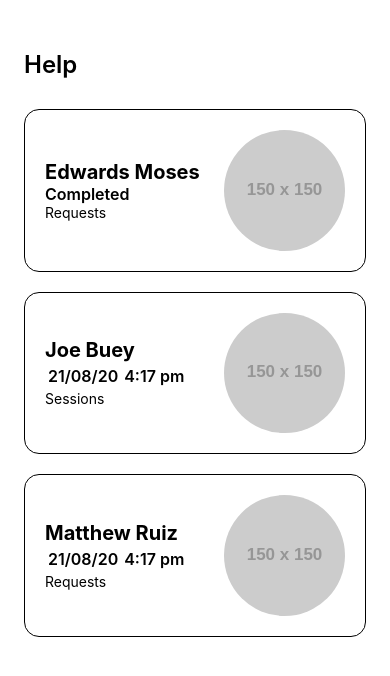
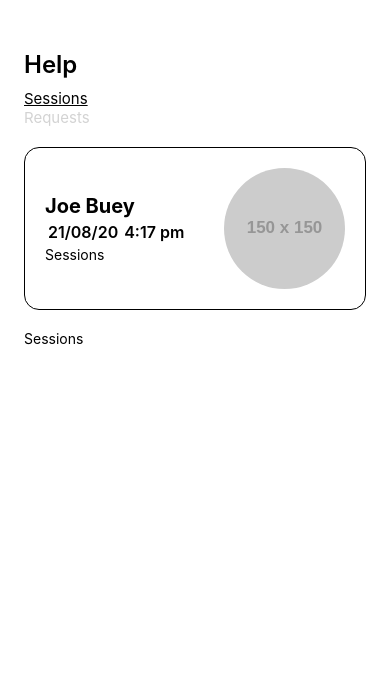
Before and after one commit to trouthouse-tech/tht-rn-components, a React Native app: screen / in a window 390 px wide. Shown: the top 676 px of the page. Built offline with nearby package versions, Linux system fonts and the light colour scheme.

Commit message:
completed toggler functionality. next is the toggler styling.

```diff
--- a/App.tsx
+++ b/App.tsx
@@ -11,7 +11,7 @@ import {
   MessageStatusEnum,
 } from './src/Messages/Types';
 
-import {MessageList} from './src/Messages/MessagesList';
+import {MessageDisplay} from './src/Messages/MessageDisplay';
 
 const App = () => {
   const messagesList: MessageListProps = {
@@ -43,7 +43,7 @@ const App = () => {
       <SafeAreaView>
         <View style={styles.sectionContainer}>
           <Text style={styles.sectionTitle}>Help</Text>
-          <MessageList messages={messagesList.messages} />
+          <MessageDisplay messages={messagesList.messages} />
         </View>
       </SafeAreaView>
     </>
--- /dev/null
+++ b/src/Messages/MessageDisplay.tsx
@@ -0,0 +1,35 @@
+import React from 'react';
+
+import {View, Text} from 'react-native';
+
+import {MessageListProps, MessageType} from './Types';
+import {MessageList} from './MessagesList';
+import {MessageToggler} from './MessageToggler';
+
+export const MessageDisplay: React.FC<MessageListProps> = ({messages}) => {
+  const [currentMessageStatus, setcurrentMessageStatus] = React.useState<
+    MessageType
+  >(MessageType.Sessions);
+
+  const toggleMessageStatus = (selectedMessageStatus: MessageType) => {
+    console.log(selectedMessageStatus);
+    setcurrentMessageStatus(selectedMessageStatus);
+  };
+
+  return (
+    <View>
+      <MessageToggler
+        onPress={(selectedMessageStatus: MessageType) => {
+          return toggleMessageStatus(selectedMessageStatus);
+        }}
+        currentMessageType={currentMessageStatus}
+      />
+      <MessageList
+        messages={messages.filter(
+          (m) => m.messageType === currentMessageStatus
+        )}
+      />
+      <Text>{currentMessageStatus}</Text>
+    </View>
+  );
+};
--- /dev/null
+++ b/src/Messages/MessageToggler.tsx
@@ -0,0 +1,42 @@
+import React from 'react';
+
+import {View, Text, StyleSheet, TouchableWithoutFeedback} from 'react-native';
+
+import {MessageTogglerProps, MessageType} from './Types';
+import {Colors} from '../styles/Color';
+
+export const MessageToggler: React.FC<MessageTogglerProps> = (props) => {
+  const {currentMessageType, onPress} = props;
+
+  return (
+    <View>
+      {Object.values(MessageType).map((key: MessageType, index: number) => (
+        <TouchableWithoutFeedback
+          key={index}
+          onPress={() => {
+            onPress(key);
+          }}>
+          <Text
+            style={
+              currentMessageType === key
+                ? styles.selectedTabStyle
+                : styles.tabStyle
+            }>
+            {MessageType[key]}
+          </Text>
+        </TouchableWithoutFeedback>
+      ))}
+    </View>
+  );
+};
+
+const styles = StyleSheet.create({
+  selectedTabStyle: {
+    fontSize: 15,
+    textDecorationLine: 'underline',
+  },
+  tabStyle: {
+    fontSize: 15,
+    color: Colors.Grey,
+  },
+});
--- a/src/styles/Color.ts
+++ b/src/styles/Color.ts
@@ -1,4 +1,5 @@
 export enum Colors {
   Black = '#000000',
   White = '#FFFFFF',
+  Grey = '#D3D3D3',
 }
```
Also changed, not shown: src/Messages/Types.ts (+10 -0 lines).
